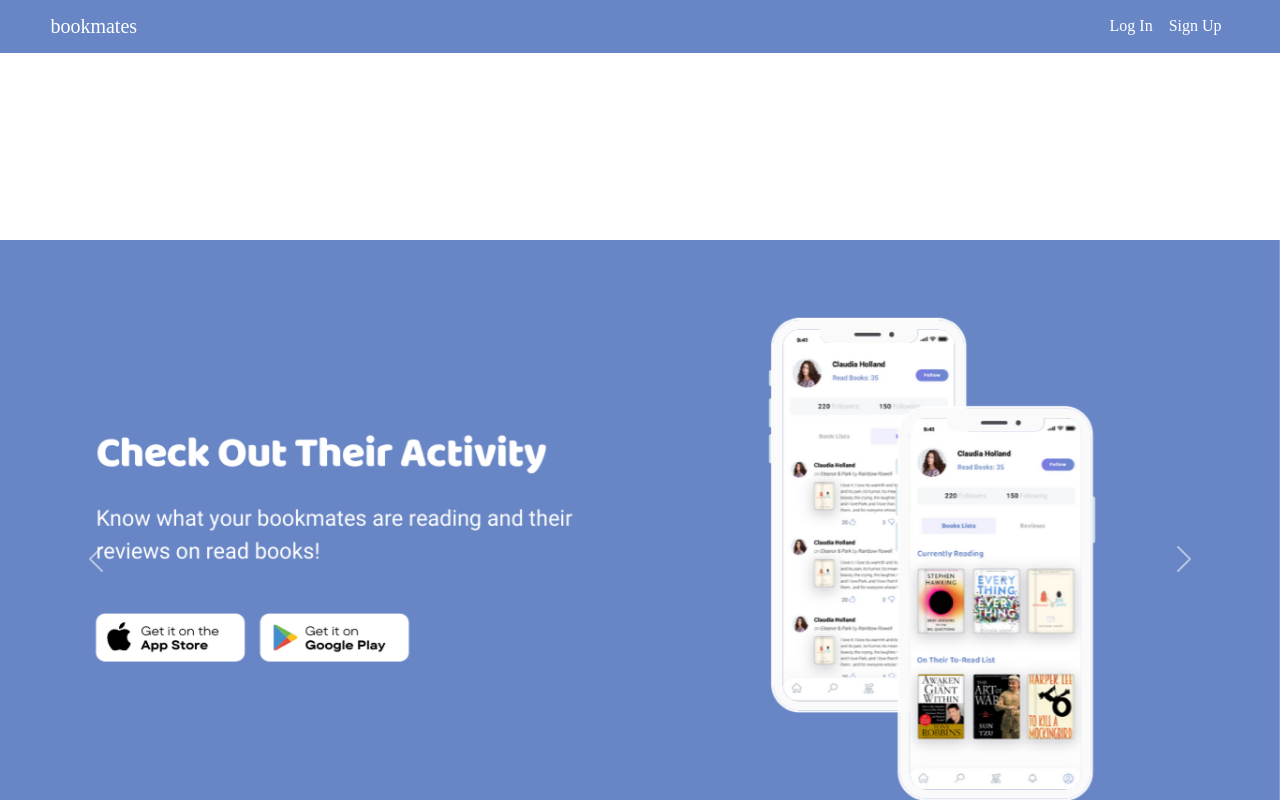
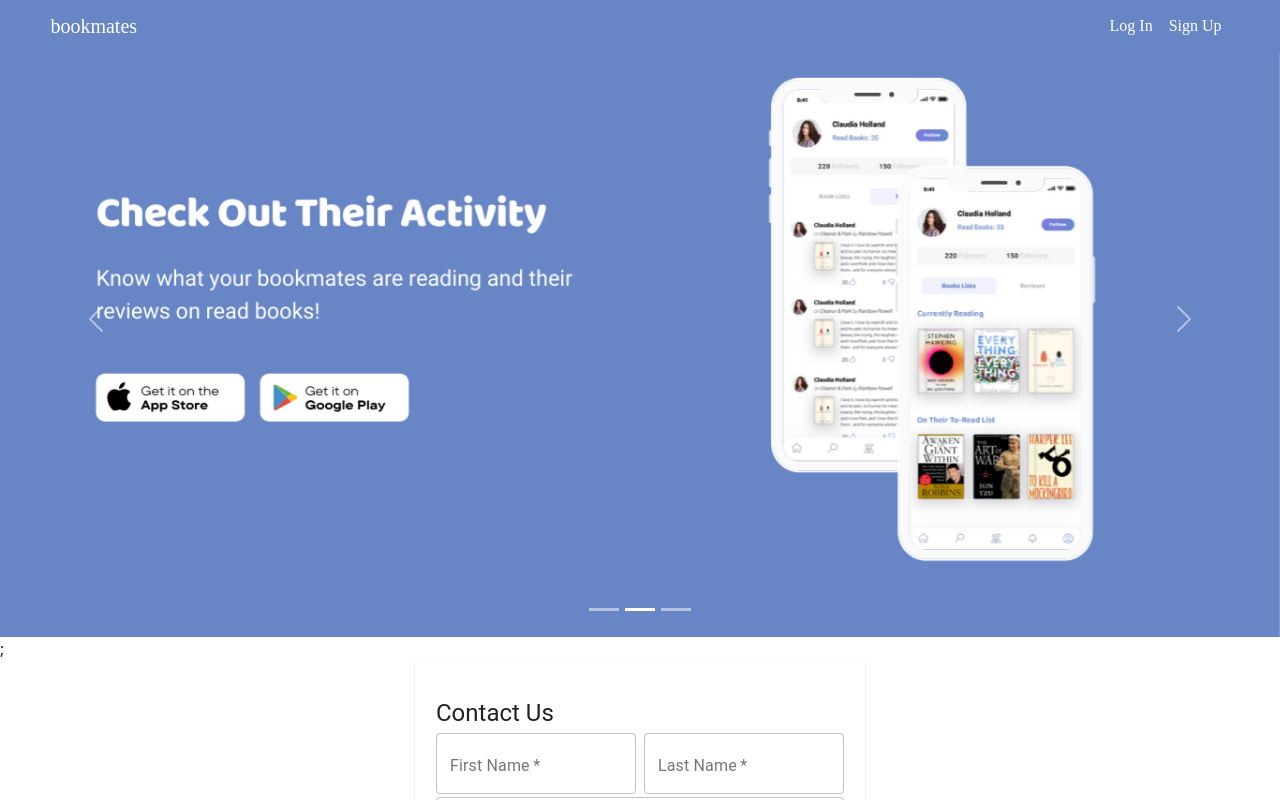
Before and after one commit to laurena-fayad/Login-Signup-using-React-Laravel, a React (Create React App) app in the folder react-part/: page / in a window 1280 px wide. Shown: the top 800 px of the page. Built offline with nearby package versions, Linux system fonts and the light colour scheme; a web font is replaced by a local one.

Commit message:
Removed extra margin between nav and carousel

```diff
--- a/react-part/src/App.css
+++ b/react-part/src/App.css
@@ -1,6 +1,5 @@
 body {
-  min-height: 75rem;
-  padding-top: 15rem;
+  margin : 0px !important;
 }
 
 .navbar{
--- a/react-part/src/components/CarouselContainer.js
+++ b/react-part/src/components/CarouselContainer.js
@@ -13,21 +13,21 @@ const CarouselContainer = () => {
   };
   return (
     <Carousel activeIndex={index} onSelect={handleSelect}>
-    <Carousel.Item>
+    <Carousel.Item interval={3000}>
       <img
         className="d-block w-100"
         src={image1}
         alt="First slide"
       />
     </Carousel.Item>
-    <Carousel.Item>
+    <Carousel.Item interval={3000}>
       <img
         className="d-block w-100"
         src={image2}
         alt="Second slide"
       />
     </Carousel.Item>
-    <Carousel.Item>
+    <Carousel.Item interval={3000}>
       <img
         className="d-block w-100"
         src={image3}
```
